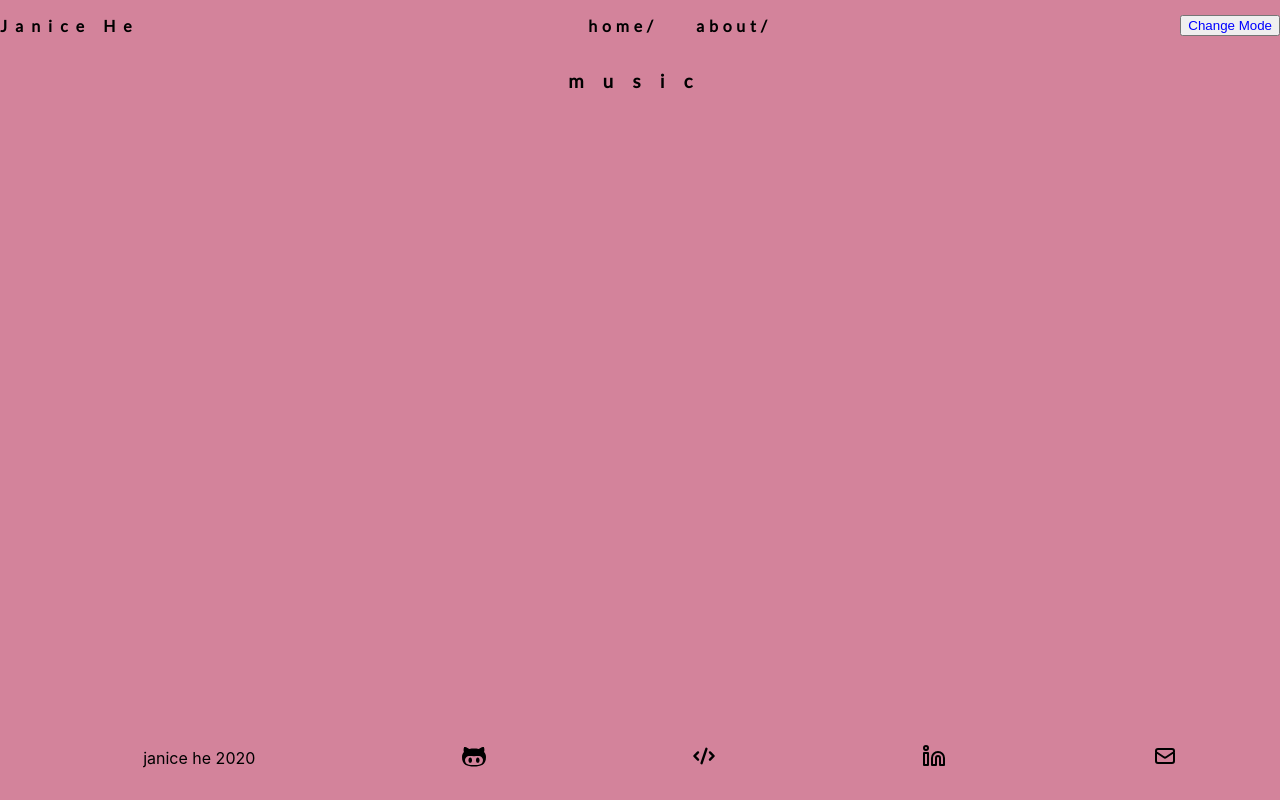
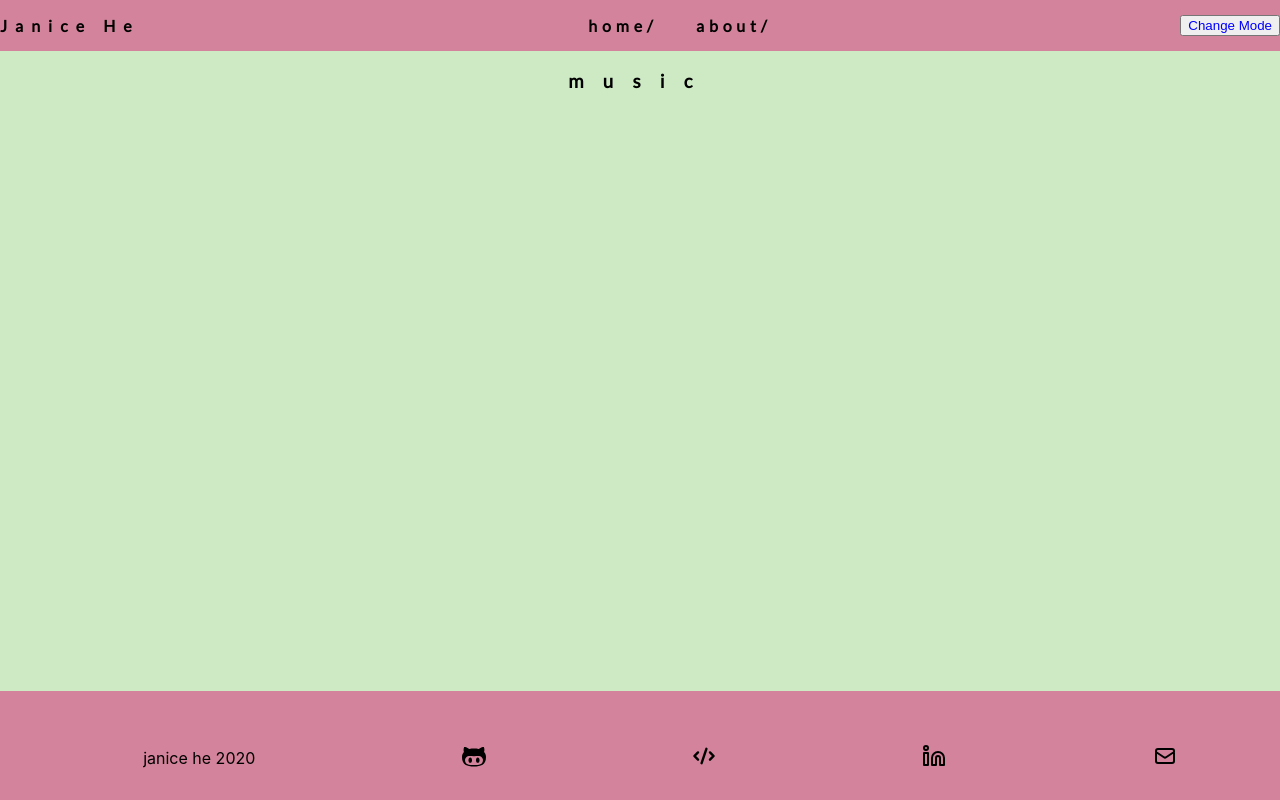
Before and after one commit to JaniceHe26/portfolio-nextjs, a Next.js app: page / in a window 1280 px wide. Built offline with nearby package versions, Linux system fonts and the light colour scheme.

Commit message:
added keyframe

```diff
--- a/src/components/Layout/Layout.tsx
+++ b/src/components/Layout/Layout.tsx
@@ -1,16 +1,21 @@
-import React, { ReactElement } from 'react';
+import React, { ReactElement, useContext } from 'react';
 import Nav from '../Nav/Nav';
 import Footer from '../Footer/Footer';
+import { ThemeContext } from '../Context/ThemeContext';
 
 interface LayoutProps {
   children: ReactElement
 }
 
 export default function Layout(props: LayoutProps): ReactElement {
+  const { theme } = useContext(ThemeContext);
+
   return (
     <>
       <Nav />
-      {props.children}
+        <div className={`${theme} layout-container`}>
+          {props.children}
+        </div>
       <Footer />
     </>
   )
--- a/src/components/Nav/Nav.tsx
+++ b/src/components/Nav/Nav.tsx
@@ -1,11 +1,6 @@
 import React, { ReactElement } from 'react';
 import Link from 'next/link';
 import Button from '../Button/Button';
-
-//do inline styling here?
-// const linkStyle = {
-    //fixed?
-// }
 
 export default function Nav(): ReactElement {
   return (
--- a/src/pages/_app.tsx
+++ b/src/pages/_app.tsx
@@ -1,12 +1,14 @@
 import { AppProps } from 'next/app'
+import { useContext } from 'react';
 import { ThemeProvider } from '../components/Context/ThemeContext';
 import '../styles/globals.scss';
 
 export default function App({ Component, pageProps }: AppProps) {
+
   if (typeof window === 'undefined') { return null }
   return (
     <ThemeProvider>
-      <Component {...pageProps} />
+        <Component {...pageProps} />
     </ThemeProvider>
   )
 }
--- /dev/null
+++ b/src/styles/components/layout.scss
@@ -0,0 +1,3 @@
+.layout-container {
+  min-height: 80vh;
+}
--- a/src/styles/globals.scss
+++ b/src/styles/globals.scss
@@ -19,3 +19,30 @@ a {
 * {
   box-sizing: border-box;
 }
+
+
+// _app.tsx css
+.dark {
+  animation: darkChange 10s infinite;
+}
+
+
+.light {
+  animation: lightChange 10s infinite;
+}
+
+@keyframes lightChange{
+  0% {background:#000}
+  25% {background: #bae1ff}
+  50% {background: #baffc9}
+  75% {background: #ffb3ba}
+  100% {background: #ffdfba}
+}
+
+@keyframes darkChange{
+  0% {background:#ffffba}
+  25% {background: #bae1ff}
+  50% {background: #baffc9}
+  75% {background: #ffb3ba}
+  100% {background: #ffdfba}
+}
--- a/src/styles/imports.scss
+++ b/src/styles/imports.scss
@@ -3,3 +3,4 @@
 @import './components/header.scss';
 @import './components/cycletext.scss';
 @import './components/about.scss';
+@import './components/layout.scss';
```
